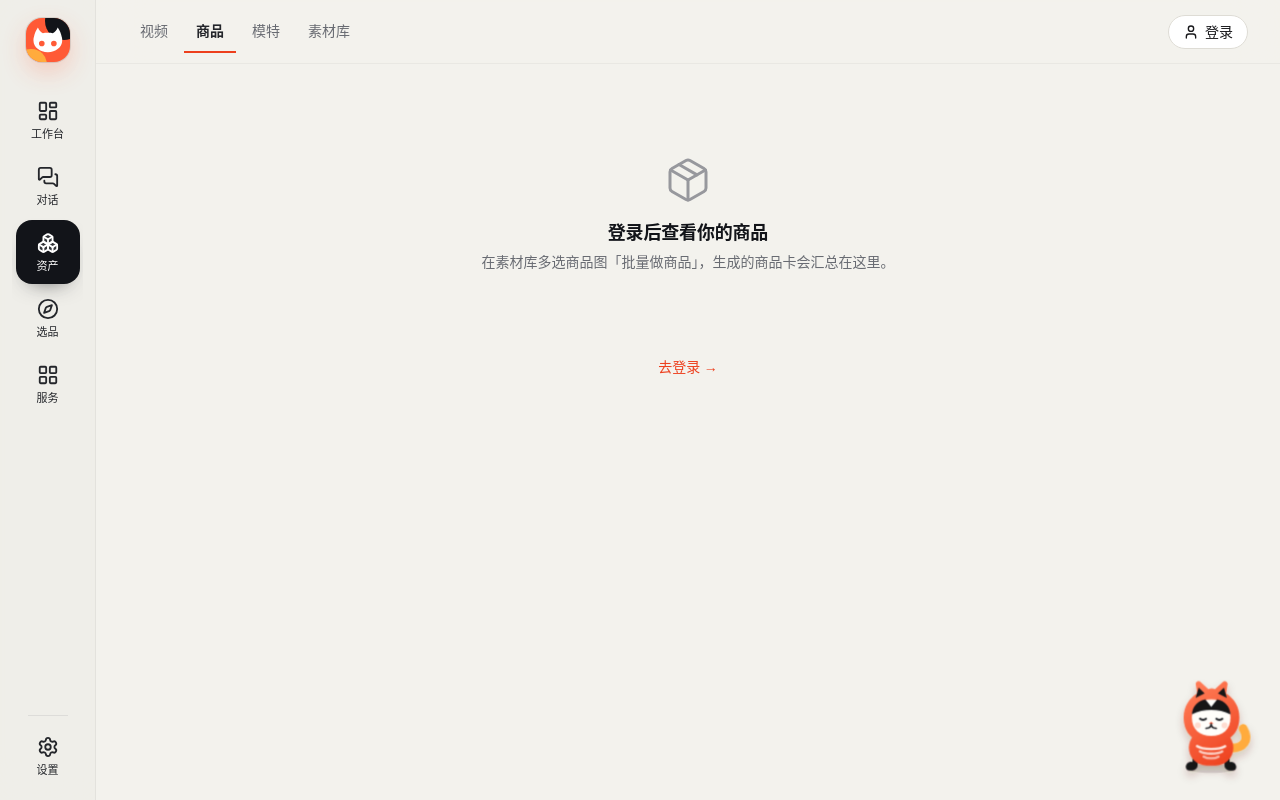
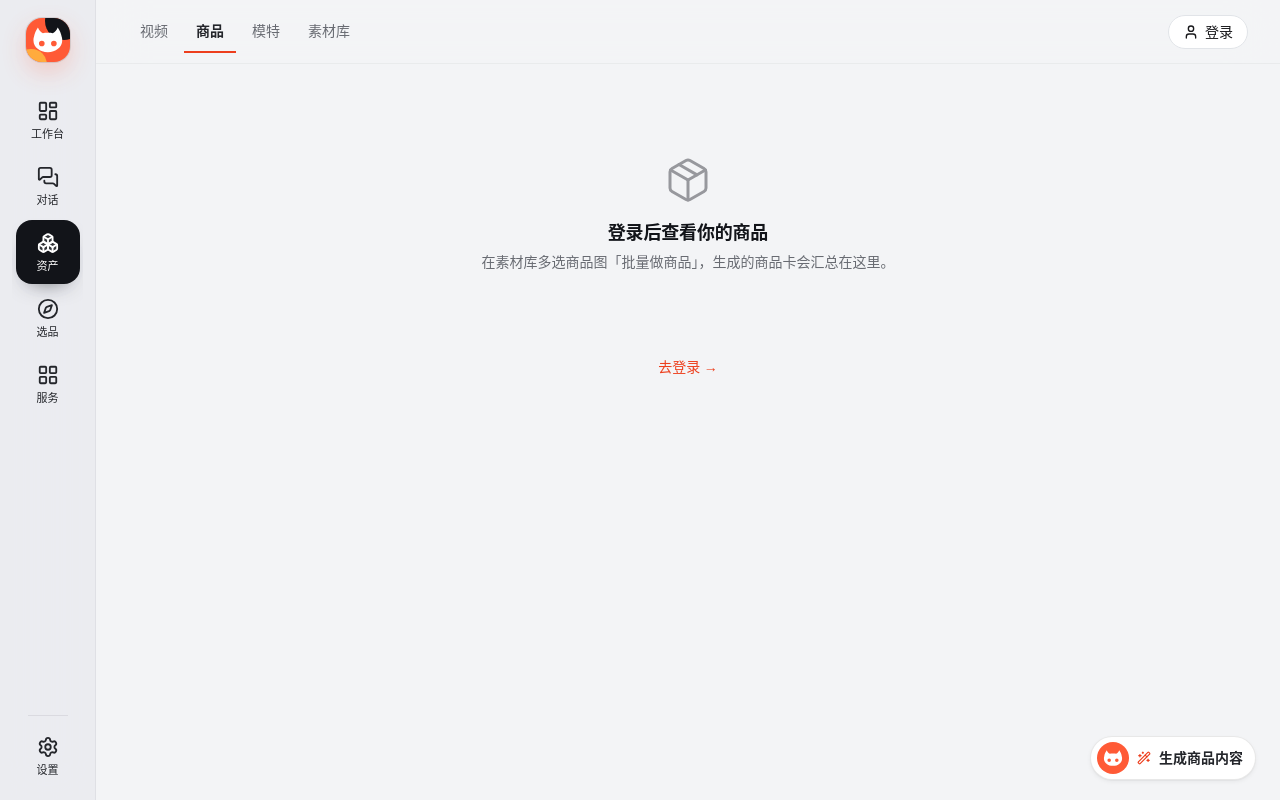
Before and after one commit to inkth/oneclaw, a Next.js app: page /app/assets/products in a window 1280 px wide. Built offline with nearby package versions, Linux system fonts and the light colour scheme; no server answers.

Commit message:
refactor(design): focus app on contextual actions

```diff
--- a/app/(app)/app/floating-mascot.module.css
+++ /dev/null
@@ -1,59 +0,0 @@
-.mascot {
-  animation: mascot-float 4s ease-in-out infinite;
-  transform-origin: 50% 100%;
-}
-
-.tail {
-  animation: tail-wag 2.8s ease-in-out infinite;
-  transform-box: fill-box;
-  transform-origin: 12% 70%;
-}
-
-.open .tail {
-  animation-duration: 0.75s;
-}
-
-.panel {
-  animation: panel-enter 180ms cubic-bezier(0.22, 1, 0.36, 1) both;
-  transform-origin: 100% 100%;
-}
-
-@keyframes mascot-float {
-  0%,
-  100% {
-    transform: translateY(0) rotate(-0.5deg);
-  }
-  50% {
-    transform: translateY(-5px) rotate(0.5deg);
-  }
-}
-
-@keyframes tail-wag {
-  0%,
-  100% {
-    transform: rotate(-5deg);
-  }
-  50% {
-    transform: rotate(8deg);
-  }
-}
-
-@keyframes panel-enter {
-  from {
-    opacity: 0;
-    transform: translateY(8px) scale(0.96);
-  }
-  to {
-    opacity: 1;
-    transform: translateY(0) scale(1);
-  }
-}
-
-@media (prefers-reduced-motion: reduce) {
-  .mascot,
-  .tail,
-  .open .tail,
-  .panel {
-    animation: none;
-  }
-}
--- a/app/(app)/app/floating-mascot.tsx
+++ b/app/(app)/app/floating-mascot.tsx
@@ -2,179 +2,81 @@
 
 import Link from "next/link";
 import { usePathname } from "next/navigation";
-import { useEffect, useRef, useState } from "react";
-import { ArrowRight, ListTodo, Sparkles, X } from "lucide-react";
-import styles from "./floating-mascot.module.css";
+import {
+  BarChart3,
+  Clapperboard,
+  Compass,
+  ImagePlus,
+  MessageSquarePlus,
+  PackageSearch,
+  UsersRound,
+  WandSparkles,
+  type LucideIcon,
+} from "lucide-react";
+import { BrandMark } from "@/components/ui/BrandMark";
 
-function DiscoveryCat({ open }: { open: boolean }) {
-  return (
-    <svg
-      viewBox="0 0 120 132"
-      role="img"
-      aria-label="发现猫吉祥物"
-      className={`${styles.mascot} h-full w-full overflow-visible ${open ? styles.open : ""}`}
-    >
-      <defs>
-        <linearGradient id="discovery-cat-body" x1="27" y1="21" x2="91" y2="117" gradientUnits="userSpaceOnUse">
-          <stop stopColor="#ff7954" />
-          <stop offset="1" stopColor="#ed3f1d" />
-        </linearGradient>
-        <filter id="discovery-cat-shadow" x="-30%" y="-30%" width="160%" height="180%">
-          <feDropShadow dx="0" dy="7" stdDeviation="6" floodColor="#5b1c0f" floodOpacity="0.22" />
-        </filter>
-      </defs>
+type ContextAction = {
+  label: string;
+  href: string;
+  icon: LucideIcon;
+};
 
-      <ellipse cx="60" cy="121" rx="31" ry="6" fill="#121419" opacity="0.12" />
-      <g filter="url(#discovery-cat-shadow)">
-        <path
-          className={styles.tail}
-          d="M82 93c23 3 30-10 22-25"
-          fill="none"
-          stroke="#ffab3d"
-          strokeWidth="12"
-          strokeLinecap="round"
-        />
-        <path d="M42 103v13c0 5-4 8-9 8h-2c-3 0-5-2-5-5 0-4 3-7 7-7h2v-10" fill="#121419" />
-        <path d="M78 103v13c0 5 4 8 9 8h2c3 0 5-2 5-5 0-4-3-7-7-7h-2v-10" fill="#121419" />
-        <rect x="30" y="69" width="60" height="48" rx="24" fill="url(#discovery-cat-body)" />
-        <path d="M41 91c7 5 31 5 38 0" fill="none" stroke="#fff4ef" strokeWidth="3.2" strokeLinecap="round" opacity="0.95" />
-        <path d="M45 98c6 4 24 4 30 0" fill="none" stroke="#fff4ef" strokeWidth="3.2" strokeLinecap="round" opacity="0.8" />
-        <path d="M50 105c5 3 15 3 20 0" fill="none" stroke="#fff4ef" strokeWidth="3.2" strokeLinecap="round" opacity="0.65" />
+const NEW_TASK = "/app/agents/new#agent-composer";
 
-        <path
-          d="M23 52c0-14 7-25 18-32L39 7c0-3 4-5 6-3l11 10c3-1 6-1 9 0L76 4c2-2 6 0 6 3l-2 13c11 7 18 18 18 32 0 22-15 35-38 35S23 74 23 52Z"
-          fill="url(#discovery-cat-body)"
-        />
-        <path d="m43 12 8 8-12 6 4-14Z" fill="#121419" />
-        <path d="m77 12-8 8 12 6-4-14Z" fill="#121419" />
-        <path d="M34 52c0-14 11-24 26-24s26 10 26 24c0 16-10 25-26 25s-26-9-26-25Z" fill="#fffefa" />
-        <path d="M34 48c1-11 8-18 18-20l8 10 8-10c10 2 17 9 18 20-8-4-17-6-26-6s-18 2-26 6Z" fill="#121419" />
-        {open ? (
-          <>
-            <ellipse cx="49" cy="54" rx="3.2" ry="4.2" fill="#121419" />
-            <ellipse cx="71" cy="54" rx="3.2" ry="4.2" fill="#121419" />
-            <circle cx="50" cy="52.8" r="1" fill="white" />
-            <circle cx="72" cy="52.8" r="1" fill="white" />
-          </>
-        ) : (
-          <>
-            <path d="M45 54c2 2 6 2 8 0" fill="none" stroke="#121419" strokeWidth="2.8" strokeLinecap="round" />
-            <path d="M67 54c2 2 6 2 8 0" fill="none" stroke="#121419" strokeWidth="2.8" strokeLinecap="round" />
-          </>
-        )}
-        <path d="m60 58-3 3h6l-3-3Z" fill="#ff5a36" />
-        <path d="M60 61c0 4-3 6-7 6m7-6c0 4 3 6 7 6" fill="none" stroke="#121419" strokeWidth="2" strokeLinecap="round" />
-        <circle cx="42" cy="63" r="4" fill="#ff7954" opacity="0.25" />
-        <circle cx="78" cy="63" r="4" fill="#ff7954" opacity="0.25" />
-      </g>
-    </svg>
-  );
+function taskHref(agent: string, prompt: string) {
+  return `/app/agents/new?agent=${agent}&prompt=${encodeURIComponent(prompt)}#agent-composer`;
 }
 
+function actionFor(pathname: string): ContextAction {
+  if (pathname.startsWith("/app/discover/products")) {
+    return { label: "开始选品判断", href: taskHref("ANALYST", "请帮我判断当前看到的商品是否值得做，并给出下一步建议。"), icon: PackageSearch };
+  }
+  if (pathname.startsWith("/app/discover/influencers")) {
+    return { label: "评估达人合作", href: taskHref("ADVISOR", "请帮我评估当前达人是否值得合作，并给出合作建议。"), icon: UsersRound };
+  }
+  if (pathname.startsWith("/app/discover/sellers")) {
+    return { label: "分析店铺机会", href: taskHref("ANALYST", "请帮我分析当前店铺的机会、风险和下一步动作。"), icon: Compass };
+  }
+  if (pathname.startsWith("/app/discover/videos")) {
+    return { label: "拆解带货视频", href: taskHref("DIRECTOR", "请帮我拆解当前视频的带货结构，并给出可复用的创作建议。"), icon: Clapperboard };
+  }
+  if (pathname.startsWith("/app/assets/materials")) {
+    return { label: "用素材开始创作", href: taskHref("DIRECTOR", "请基于我的素材，帮我规划一条带货短视频。"), icon: ImagePlus };
+  }
+  if (pathname.startsWith("/app/assets/products")) {
+    return { label: "生成商品内容", href: taskHref("LISTING", "请为我的商品生成 TikTok Shop Listing 内容。"), icon: WandSparkles };
+  }
+  if (pathname.startsWith("/app/videos")) {
+    return { label: "优化视频脚本", href: taskHref("DIRECTOR", "请帮我优化当前视频的脚本与转化表达。"), icon: Clapperboard };
+  }
+  if (pathname.startsWith("/app/services")) {
+    return { label: "规划经营下一步", href: taskHref("ADVISOR", "请根据我的跨境经营目标，建议下一步优先做什么。"), icon: BarChart3 };
+  }
+  return { label: "发起新任务", href: NEW_TASK, icon: MessageSquarePlus };
+}
+
+/**
+ * 情境助手：只保留一个静态猫头标记和当前页最相关的下一步操作。
+ * 不漂浮、不弹出通用菜单；它是任务入口，而不是抢占注意力的装饰物。
+ */
 export function FloatingMascot() {
   const pathname = usePathname();
-  const [openPath, setOpenPath] = useState<string | null>(null);
-  const rootRef = useRef<HTMLDivElement>(null);
-  const open = openPath === pathname;
-
-  useEffect(() => {
-    function onPointerDown(event: PointerEvent) {
-      if (!rootRef.current?.contains(event.target as Node)) setOpenPath(null);
-    }
-
-    function onKeyDown(event: KeyboardEvent) {
-      if (event.key === "Escape") setOpenPath(null);
-    }
-
-    document.addEventListener("pointerdown", onPointerDown);
-    document.addEventListener("keydown", onKeyDown);
-    return () => {
-      document.removeEventListener("pointerdown", onPointerDown);
-      document.removeEventListener("keydown", onKeyDown);
-    };
-  }, []);
-
-  function focusComposer() {
-    setOpenPath(null);
-    if (pathname !== "/app/agents/new") return;
-    requestAnimationFrame(() => {
-      const composer = document.querySelector<HTMLTextAreaElement>("#agent-composer");
-      composer?.scrollIntoView({ behavior: "smooth", block: "center" });
-      composer?.focus({ preventScroll: true });
-    });
-  }
+  const action = actionFor(pathname);
+  const Icon = action.icon;
 
   return (
-    <div ref={rootRef} className="fixed bottom-[76px] right-3 z-50 md:bottom-5 md:right-6">
-      {open && (
-        <section
-          className={`${styles.panel} absolute bottom-full right-0 mb-2 w-[min(292px,calc(100vw-24px))] overflow-hidden rounded-3xl border border-black/10 bg-white shadow-xl`}
-          aria-label="发现猫助手"
-        >
-          <div className="flex items-start gap-3 border-b border-black/[0.06] px-4 py-4">
-            <span className="flex h-9 w-9 shrink-0 items-center justify-center rounded-2xl bg-brand-50 text-brand-600">
-              <Sparkles className="h-[18px] w-[18px]" />
-            </span>
-            <div className="min-w-0 flex-1">
-              <h2 className="text-sm font-semibold text-ink">需要我帮你推进什么？</h2>
-              <p className="mt-1 text-xs leading-relaxed text-zinc-500">从派活开始，进度和结果会保存在对话中。</p>
-            </div>
-            <button
-              type="button"
-              onClick={() => setOpenPath(null)}
-              className="-mr-1 -mt-1 rounded-full p-1.5 text-zinc-400 transition-colors hover:bg-zinc-100 hover:text-ink"
-              aria-label="关闭发现猫助手"
-            >
-              <X className="h-4 w-4" />
-            </button>
-          </div>
-
-          <div className="space-y-1.5 p-2">
-            <Link
-              href="/app/agents/new#agent-composer"
-              onClick={focusComposer}
-              className="group flex items-center gap-3 rounded-2xl bg-brand-50 px-3 py-3 text-left transition-colors hover:bg-brand-100"
-            >
-              <span className="flex h-9 w-9 items-center justify-center rounded-xl bg-brand-500 text-white shadow-sm">
-                <Sparkles className="h-4 w-4" />
-              </span>
-              <span className="min-w-0 flex-1">
-                <span className="block text-sm font-semibold text-ink">发起新任务</span>
-                <span className="mt-0.5 block text-2xs text-zinc-500">新建对话，让 Agent 开始执行</span>
-              </span>
-              <ArrowRight className="h-4 w-4 text-brand-500 transition-transform group-hover:translate-x-0.5" />
-            </Link>
-
-            <Link
-              href="/app/agents"
-              onClick={() => setOpenPath(null)}
-              className="group flex items-center gap-3 rounded-2xl px-3 py-3 text-left transition-colors hover:bg-zinc-50"
-            >
-              <span className="flex h-9 w-9 items-center justify-center rounded-xl border border-black/[0.07] bg-white text-zinc-600 shadow-sm">
-                <ListTodo className="h-4 w-4" />
-              </span>
-              <span className="min-w-0 flex-1">
-                <span className="block text-sm font-semibold text-ink">查看任务进度</span>
-                <span className="mt-0.5 block text-2xs text-zinc-500">继续跟进正在进行的对话</span>
-              </span>
-              <ArrowRight className="h-4 w-4 text-zinc-400 transition-transform group-hover:translate-x-0.5" />
-            </Link>
-          </div>
-        </section>
-      )}
-
-      <button
-        type="button"
-        onClick={() => setOpenPath(open ? null : pathname)}
-        className="group relative block h-[76px] w-[70px] transition-transform duration-200 hover:-translate-y-1 focus-visible:outline-none focus-visible:ring-2 focus-visible:ring-brand-500 focus-visible:ring-offset-4 md:h-[98px] md:w-[90px]"
-        aria-label={open ? "收起发现猫助手" : "打开发现猫助手"}
-        aria-expanded={open}
+    <div className="fixed bottom-[76px] right-3 z-50 md:bottom-5 md:right-6">
+      <Link
+        href={action.href}
+        className="group inline-flex h-11 items-center gap-2 rounded-full border border-black/[0.09] bg-white py-1.5 pl-1.5 pr-3 text-sm font-semibold text-ink shadow-sm transition-colors hover:border-brand-200 hover:bg-brand-50 focus-visible:outline-none focus-visible:ring-2 focus-visible:ring-brand-500 focus-visible:ring-offset-4"
+        aria-label={action.label}
       >
-        <DiscoveryCat open={open} />
-        <span className="absolute -left-2 top-0 hidden whitespace-nowrap rounded-full border border-black/10 bg-white px-2.5 py-1 text-2xs font-semibold text-zinc-600 opacity-0 shadow-sm transition-all group-hover:-translate-y-1 group-hover:opacity-100 md:block">
-          问问发现猫
+        <span className="flex h-8 w-8 items-center justify-center rounded-full bg-brand-500 text-white">
+          <BrandMark className="h-5 w-5" />
         </span>
-      </button>
+        <Icon className="h-3.5 w-3.5 text-brand-600" aria-hidden />
+        <span className="max-w-36 truncate">{action.label}</span>
+      </Link>
     </div>
   );
 }
--- a/app/(app)/app/layout.tsx
+++ b/app/(app)/app/layout.tsx
@@ -65,8 +65,7 @@ export default async function AppLayout({
           isAdmin={isAdmin}
         />
         <main className="relative flex-1 px-4 pb-10 pt-5 sm:px-8 sm:pb-12 sm:pt-7">
-          {/* Designkit 的画布是平的：唯一的色彩来自输入框背后的极光（DkAura），
-              页面本身不铺任何顶部柔光。 */}
+          {/* 业务端画布保持平面中性灰，层级只由内容、留白和下一步操作建立。 */}
           <div className="relative">
             {/* 桌面端二级 Tab 已融进顶栏 AppHeader；这里只在移动端兜底显示 Tab 行 */}
             <div className="md:hidden">
--- a/app/globals.css
+++ b/app/globals.css
@@ -5,12 +5,12 @@
      值全部实测自 designkit.com/workspace 的生产 CSS（--content-system-* /
      --background-* / --stroke-* 家族），不是凭观感取色。改这一段即整站换肤。 */
 
-  /* 面：画布 → 导航轨 → 卡片。三层，不再有第四层。 */
-  --dk-canvas: #f7f6f2; /* 温暖画布 */
-  --dk-rail: #efeee8; /* 导航轨 */
-  --dk-surface: #fffefa; /* 卡片 */
-  --dk-surface-2: #f4f2ec; /* 次级块：图标底、tag、输入内衬 */
-  --dk-surface-3: #e9e7df; /* 三级块：滑轨、滚动条槽 */
+  /* 业务端以中性灰画布承托信息：画布 → 导航 → 白色内容面，只有三层。 */
+  --dk-canvas: #f3f4f6;
+  --dk-rail: #eaecf0;
+  --dk-surface: #ffffff;
+  --dk-surface-2: #f7f8fa;
+  --dk-surface-3: #e5e7eb;
 
   /* 字：三档，没有第四档 */
   --dk-content-primary: #24262b;
@@ -26,13 +26,13 @@
   /* 线：分隔线比边框更淡，边框比描边更淡 */
   --dk-stroke-divider: rgba(18, 20, 25, 0.045);
   --dk-stroke-overlay: rgba(18, 20, 25, 0.08);
-  --dk-stroke-border: #dedcd5;
+  --dk-stroke-border: #e1e4e8;
 
   /* 按钮：主操作近黑，次级浅灰。Designkit 的主 CTA 不是品牌色。 */
   --dk-btn-black: #121419;
   --dk-btn-black-hover: #24262b;
-  --dk-btn-tertiary: #f3f1eb;
-  --dk-btn-tertiary-hover: #e9e6de;
+  --dk-btn-tertiary: #f0f2f5;
+  --dk-btn-tertiary-hover: #e5e7eb;
 
   /* ───────── 语义别名（旧引用点继续可用，值指向上面的真源） ───────── */
   --background: var(--dk-canvas);
@@ -131,8 +131,8 @@
    也不影响 /app 之外的营销落地页）。工具类内联引用 var(--brand-*)，
    故在祖先节点改写 --brand-* 即可级联生效。 */
 .app-skin {
-  --background: #f3f2ed;
-  --surface: rgba(255, 254, 250, 0.97);
+  --background: #f3f4f6;
+  --surface: #ffffff;
   --hairline: rgba(18, 20, 25, 0.09);
 }
 
@@ -306,14 +306,12 @@ html { scroll-behavior: smooth; }
 }
 
 /* ---------- 照搬 Designkit 的核心表面原语 ---------- */
-/* 卡片：纯白 + 16px 圆角，无边框无阴影 —— 分层靠纯白卡面压在冷灰画布上的色差，
-   不靠描边（实测 workspace 页白卡只有 16/24 两档，均无边框）。
-   全站圆角阶梯：8 小控件 / 12 导航条目 / 16 卡片 / 24 composer 与弹窗。 */
+/* 卡片：纯白 + 16px 圆角 + 极淡边界；靠画布色差表达层级，不依赖厚阴影。 */
 .dk-card {
   background: var(--surface);
-  border-radius: 20px;
-  border: 1px solid var(--hairline);
-  box-shadow: 0 1px 1px rgba(20, 18, 14, 0.03), 0 14px 36px -30px rgba(20, 18, 14, 0.5);
+  border-radius: 16px;
+  border: 1px solid rgba(18, 20, 25, 0.07);
+  box-shadow: 0 1px 2px rgba(18, 20, 25, 0.025);
 }
 /* 导航轨条目：hover / selected 共用同一个淡蓝灰底 + 12px 圆角。
    Designkit 没有「左缘竖条」，激活靠 填充图标 + 600 字重 + 底色 三者叠加。 */
@@ -335,18 +333,19 @@ html { scroll-behavior: smooth; }
    聚焦时提到 .9 让底色收一点、文字更实。不加这两条，光晕就只是「框外一圈彩色」。 */
 .dk-composer {
   background: var(--surface);
-  border-radius: 24px;
+  border-radius: 16px;
   border: 1px solid rgba(18, 20, 25, 0.1);
-  box-shadow: var(--shadow-lg);
-  opacity: 0.94;
-  backdrop-filter: blur(40px);
-  -webkit-backdrop-filter: blur(40px);
-  transition: opacity 0.2s ease, border-color 0.15s ease;
+  box-shadow: 0 1px 2px rgba(18, 20, 25, 0.03);
+  transition: border-color 0.15s ease, box-shadow 0.15s ease;
 }
 .dk-composer:focus-within {
-  opacity: 1;
   border-color: var(--brand-300);
-  box-shadow: var(--shadow-brand);
+  box-shadow: 0 0 0 3px rgba(255, 90, 54, 0.12);
+}
+
+/* 业务端不使用动态极光。保留组件供营销页使用，应用内依靠内容和操作层级引导注意力。 */
+.app-skin .dk-aura {
+  display: none;
 }
 
 /* 浮层面板（弹窗 / 抽屉 / 下拉）：这是全站唯一允许「离地」的表面。
@@ -480,9 +479,9 @@ html { scroll-behavior: smooth; }
 
 /* 玻璃面：顶栏 / 浮层。Designkit 的浮层是「高斯模糊 + 高不透明度」，不提饱和度。 */
 .glass {
-  background: rgba(250, 249, 245, 0.9);
-  backdrop-filter: blur(24px);
-  -webkit-backdrop-filter: blur(24px);
+  background: rgba(255, 255, 255, 0.92);
+  backdrop-filter: blur(16px);
+  -webkit-backdrop-filter: blur(16px);
 }
 
 /* 精致卡缘：1px 描边 + 顶部内高光 */
```
Also changed, not shown: app/(app)/app/agents/new/page.tsx (+19 -2 lines), app/(app)/app/workbench.tsx (+1 -10 lines).
